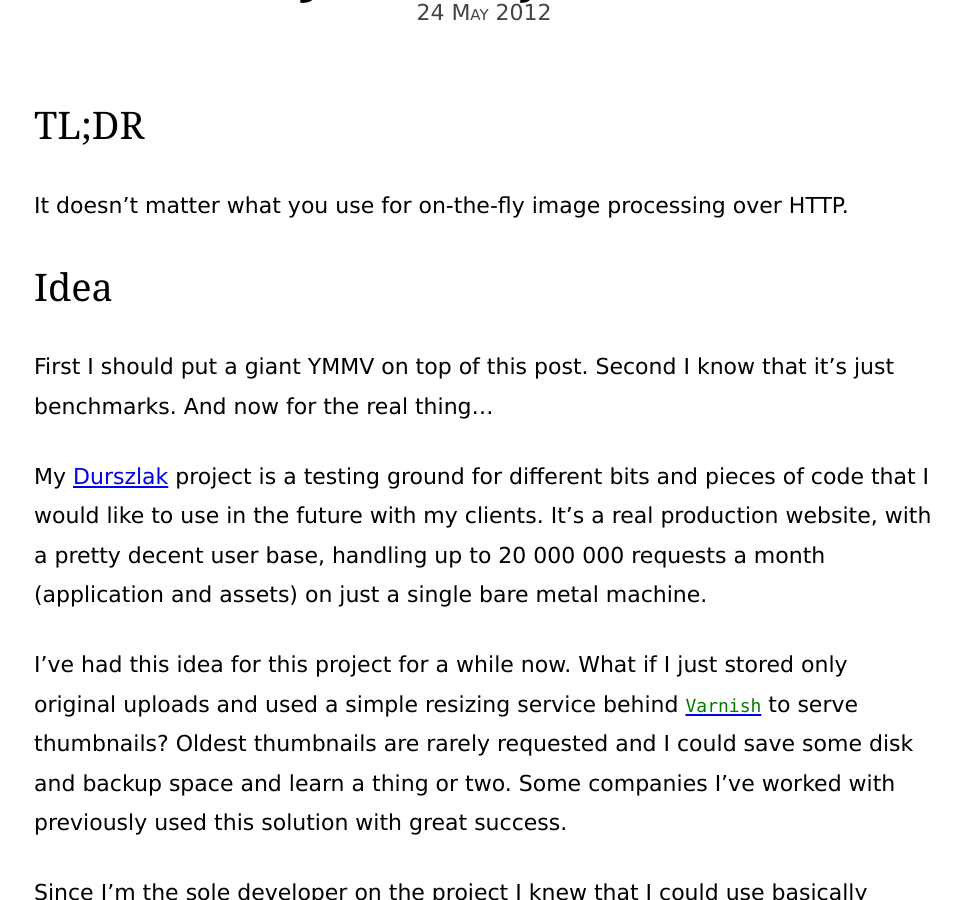
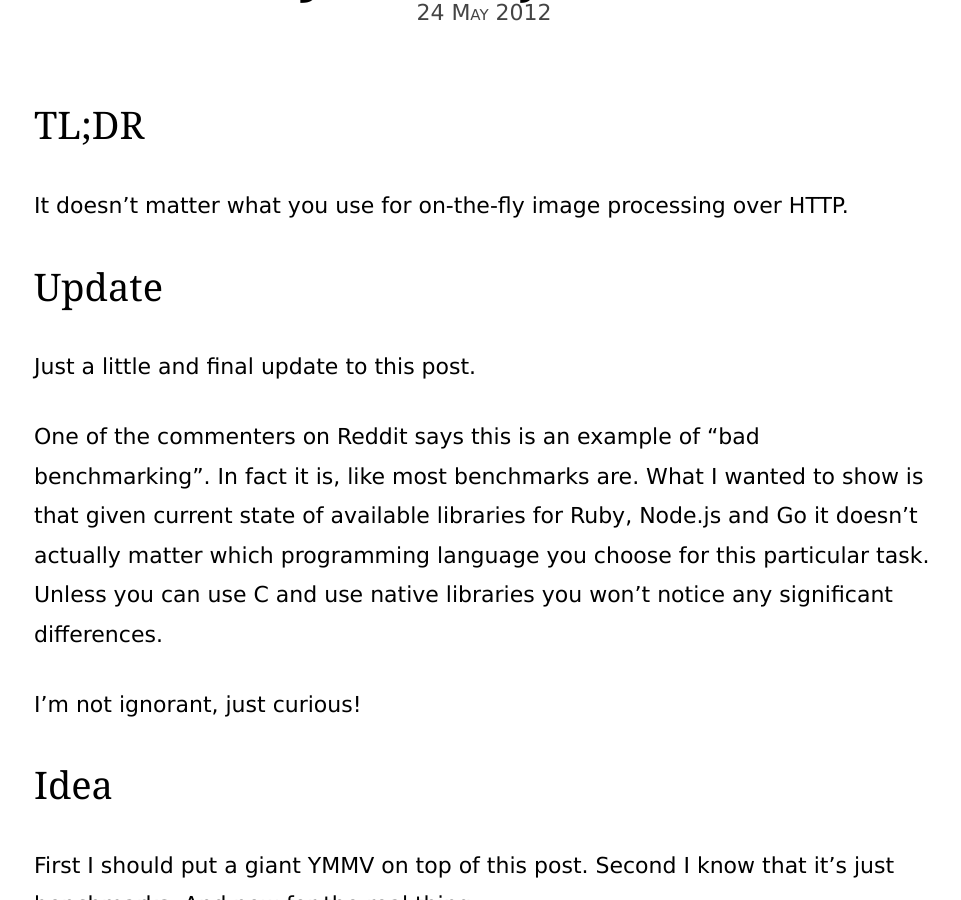
Before and after one commit to filiptepper/filiptepper.github.com, a Jekyll site: the page built from _posts/2012-05-24-polyglot-image-processing-performance-shootout-with-ruby-nodejs-and-go.markdown, in a window 1280 px wide and 900 px high, scrolled down 312 px. Shown: the whole window, without its empty margins (156-1117 px from the left). Built offline with Jekyll 4.4.1, drawn with Linux system fonts in a browser that asks for light colours; comment, search, counter and statistics services are not loaded.

Commit message:
one final update

```diff
--- a/_posts/2012-05-24-polyglot-image-processing-performance-shootout-with-ruby-nodejs-and-go.markdown
+++ b/_posts/2012-05-24-polyglot-image-processing-performance-shootout-with-ruby-nodejs-and-go.markdown
@@ -6,6 +6,14 @@ layout: post
 ### TL;DR
 
 It doesn't matter what you use for on-the-fly image processing over HTTP.
+
+### Update
+
+Just a little and final update to this post.
+
+One of the commenters on Reddit says this is an example of "bad benchmarking". In fact it is, like most benchmarks are. What I wanted to show is that given current state of available libraries for Ruby, Node.js and Go it doesn't actually matter which programming language you choose for this particular task. Unless you can use C and use native libraries you won't notice any significant differences.
+
+I'm not ignorant, just curious!
 
 ### Idea
 
```
